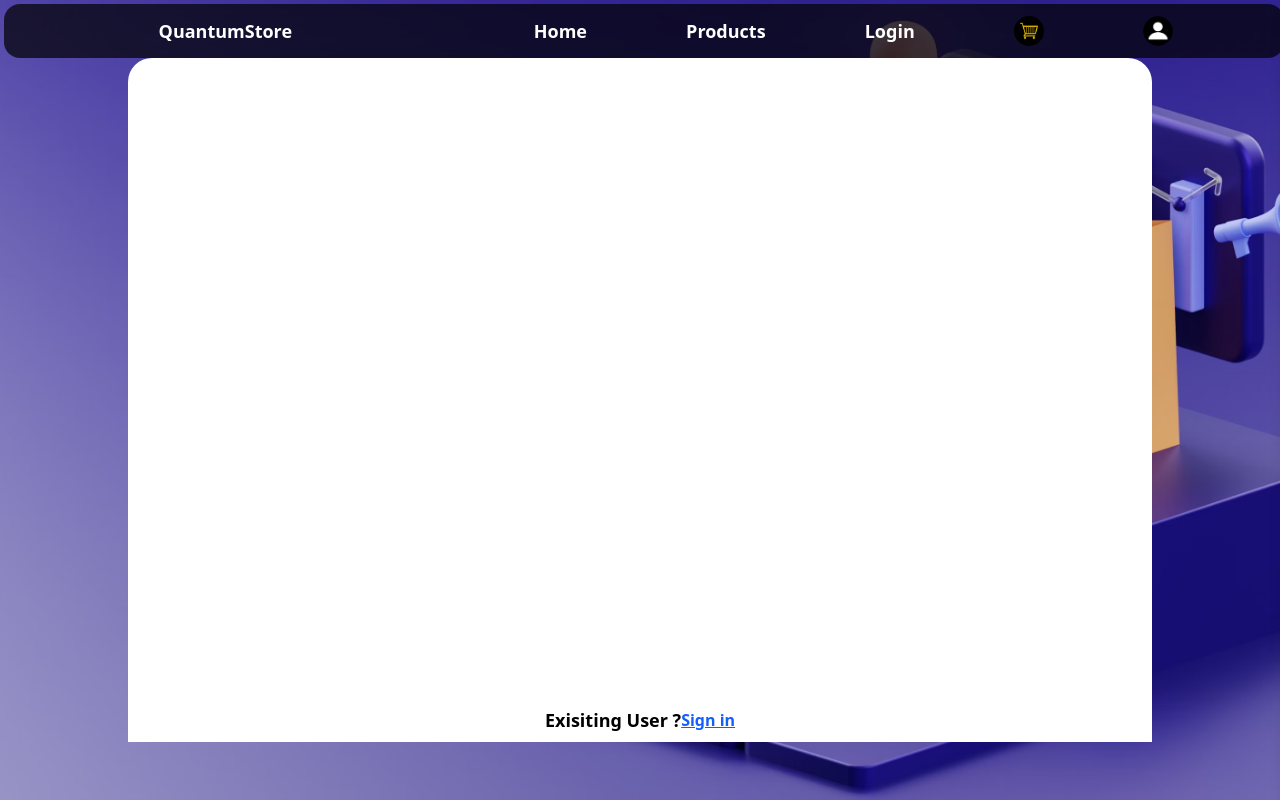
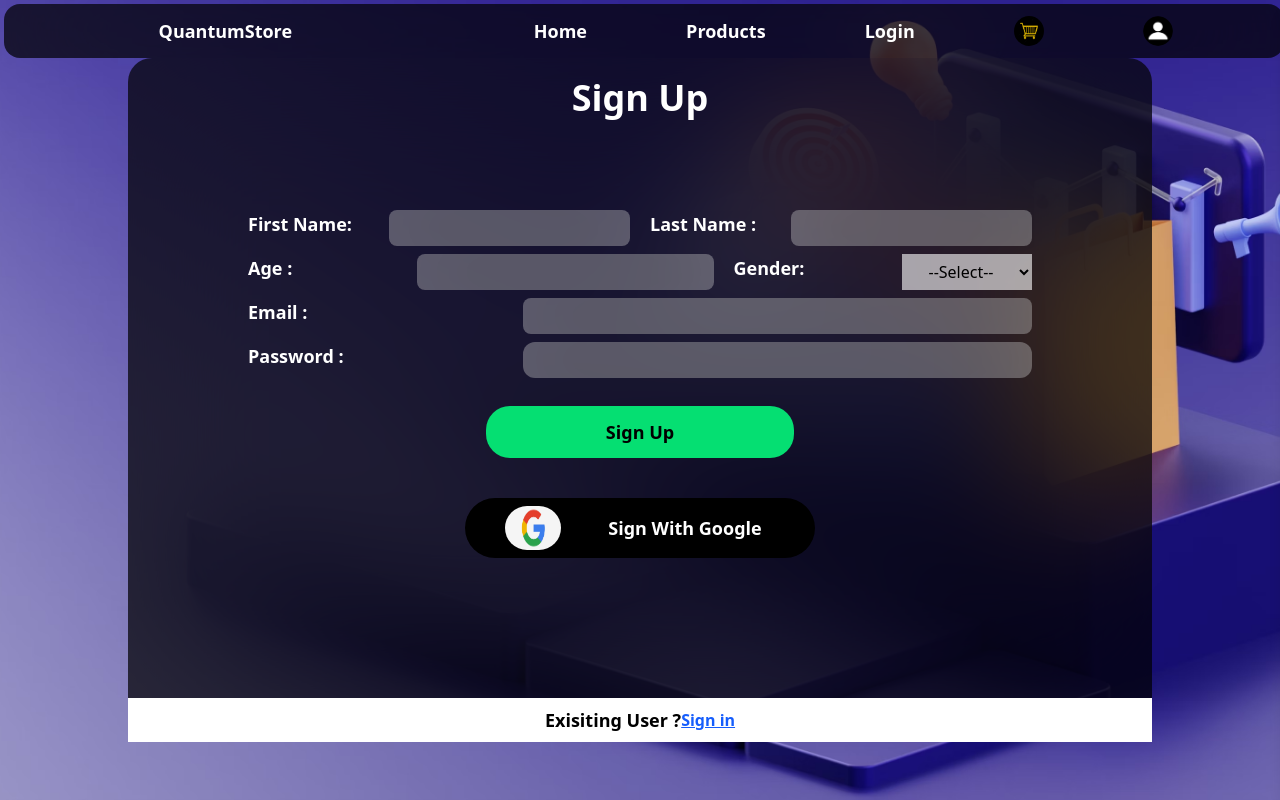
Before and after one commit to SiddharthAnbumani/quantumStore, a React (Vite) app in the folder client/: page /login in a window 1280 px wide. Both pictures are taken after a click on the button "Sign up". Built offline with nearby package versions, Linux system fonts and the light colour scheme.

Commit message:
Changing Login and Signup way

```diff
--- a/client/src/pages/LoginSignForm.jsx
+++ b/client/src/pages/LoginSignForm.jsx
@@ -15,7 +15,7 @@ export default function BuyerLogin(){
 
      { toggleSignIn ?
 
-     <div className="h-[80%] w-[80%] bg-black/70 backdrop-blur-3xl rounded-t-3xl flex flex-col">
+     <div className="h-[80%] w-[80%] bg-black/70 backdrop-blur-3xl rounded-t-3xl flex flex-col space-y-3">
         <p className="text-4xl font-extrabold text-white text-center m-5">Login</p>
 
         <div className="text-black w-full h-[80%] flex flex-col items-center justify-center space-y-2">
@@ -39,9 +39,50 @@ export default function BuyerLogin(){
 
       :
 
-      <div className="h-[80%] w-[80%] bg-white rounded-t-3xl ">
-        <p className="text-4xl text-white font-extrabold text-center m-5">Sign Up</p>
+      <div className="h-[80%] w-[80%] bg-black/70 backdrop-blur-3xl rounded-t-3xl flex flex-col space-y-3">
+      <p className="text-4xl font-extrabold text-white text-center m-5">Sign Up</p>
+
+      <div className="text-black w-full h-[80%] flex flex-col items-center justify-center space-y-2">
+
+        <div className="px-30 flex w-full justify-between space-x-5">
+          <label htmlFor="" className="w-1/3 text-white font-extrabold text-lg mr-5">First Name: </label>
+          <input type="email"  className=" bg-white/30 backdrop-blur-2xl py-1.5 w-2/3 rounded-lg"/>
+
+          <label htmlFor="" className="w-1/3 text-white font-extrabold text-lg mr-5">Last Name : </label>
+          <input type="email"  className=" bg-white/30 backdrop-blur-2xl py-1.5 w-2/3 rounded-lg"/>
+        </div>
+
+        <div className="px-30 flex w-full justify-between space-x-5">
+          <label htmlFor="" className="w-1/3 text-white font-extrabold text-lg mr-5">Age : </label>
+          <input type="number"  className=" bg-white/30 backdrop-blur-2xl py-1.5 w-2/3 rounded-lg"/>
+
+          <label htmlFor="" className="w-1/3 text-white font-extrabold text-lg mr-5">Gender: </label>
+          {/* <input type=""  className=" bg-white/30 backdrop-blur-2xl py-1.5 w-2/3 rounded-lg"/> */}
+          <select name="" id="" className="bg-white/60 text-center">
+            <option value="*">--Select--</option>
+            <option value="male">Male</option>
+            <option value="female"> Female</option>
+            <option value="rather not say"> Rather not Say</option>
+          </select>
+        </div>
+
+        <div className="px-30 flex w-full justify-center">
+          <label htmlFor="" className="w-1/3 text-white font-extrabold text-lg mr-5">Email : </label>
+          <input type="email"  className=" bg-white/30 backdrop-blur-2xl py-1.5 w-2/3 rounded-lg"/>
+        </div>
+
+        <div className=" px-30 flex w-full justify-center ">
+          <label htmlFor="" className="w-1/3 text-white font-extrabold text-lg mr-5">Password : </label>
+          <input type="password"  className="bg-white/30 backdrop-blur-2xl py-1.5 w-2/3 rounded-xl text-white"/>
+        </div>
+
+        <CusButton
+        text='Sign Up'
+        btnClass='bg-green-400 my-5'
+        />
+        <OauthButton  oauthClass='my-5'/>
       </div>
+    </div>
       }
 
      {toggleSignIn ?
```
